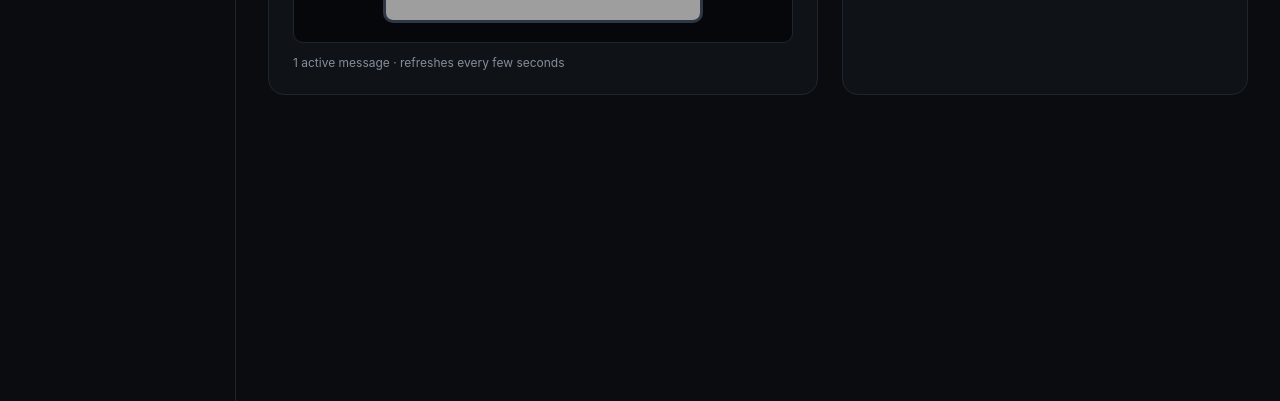
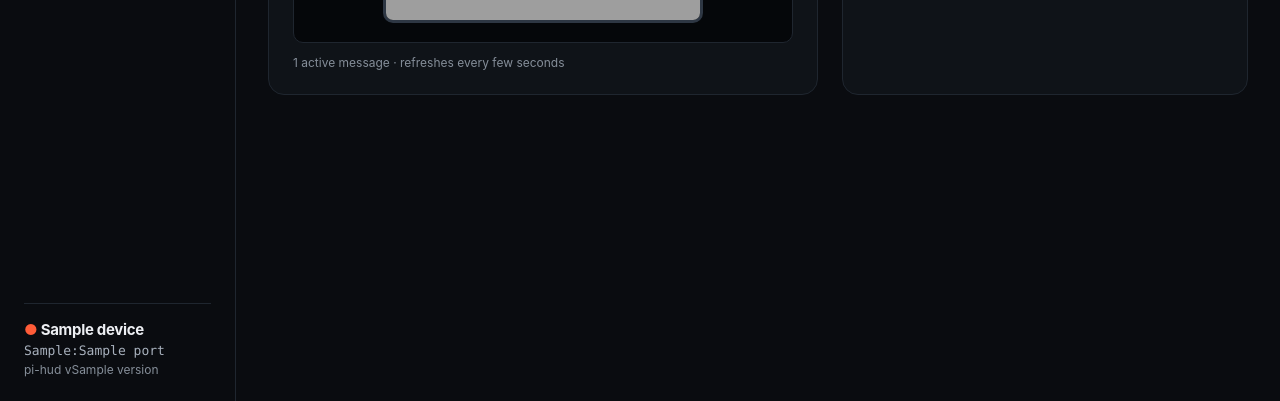
Before and after one commit to atefalvi/pi-hud, a FastAPI app: template src/pi_hud/templates/dashboard.html in a window 1280 px wide. Shown: the part 399-800 px from the top of the page. Run offline with FastAPI, Linux system fonts and the light colour scheme; the template is opened without the code that fills it: most values are stand-ins (such as "Sample title", 1, 10 or a date in 2020); parts of the project's set-up code (start-up, migrations or seed data) failed here and were passed over; grey boxes are pictures that could not be loaded.

Commit message:
Sidebar device identity: hostname, LAN IP:port, version
Running multiple Pis made dashboards indistinguishable. The sidebar now
pins hostname (ember dot), IP:port, and version to the bottom, and the
page <title> leads with the hostname so browser tabs differ too.

Co-Authored-By: Claude Opus 4.8 <noreply@anthropic.com>

```diff
--- a/src/pi_hud/static/css/app.css
+++ b/src/pi_hud/static/css/app.css
@@ -19,7 +19,12 @@ a{color:inherit}
 h1,h2,h3,p{margin:0}
 
 .app{display:grid;grid-template-columns:236px 1fr;min-height:100vh}
-.side{background:var(--bg-0);border-right:1px solid var(--border-1);padding:var(--space-5)}
+.side{background:var(--bg-0);border-right:1px solid var(--border-1);padding:var(--space-5);display:flex;flex-direction:column}
+.side .nav{flex:1;align-content:start}
+.side-foot{margin-top:var(--space-5);padding-top:var(--space-4);border-top:1px solid var(--border-1);display:grid;gap:4px}
+.side-host{font-weight:650;font-size:15px;letter-spacing:-.02em}
+.side-host .dot{color:var(--accent)}
+.side-ip{color:var(--text-2);font-size:13px}
 .pi-brand{display:flex;gap:12px;align-items:center;margin-bottom:var(--space-6)}
 .pi-mark{width:34px;height:34px;border-radius:8px;border:1px solid var(--border-2);position:relative;display:grid;place-items:center;font-family:var(--font-mono);font-weight:900}
 .pi-mark::after{content:"";position:absolute;width:7px;height:7px;left:-3px;bottom:5px;border-radius:50%;background:var(--accent);box-shadow:0 0 0 3px var(--bg-0)}
--- a/src/pi_hud/templates/base.html
+++ b/src/pi_hud/templates/base.html
@@ -3,7 +3,7 @@
 <head>
 <meta charset="utf-8">
 <meta name="viewport" content="width=device-width, initial-scale=1">
-<title>pi-hud · {{ title|default('Observatory') }}</title>
+<title>{{ device.hostname if device else 'pi-hud' }} · pi-hud</title>
 <link rel="stylesheet" href="/static/css/app.css">
 </head>
 <body>
@@ -21,6 +21,13 @@
       <a href="/logs" class="{{ 'active' if nav=='logs' }}"><span class="glyph">☰</span> Logs</a>
       <a href="/docs" class="{{ 'active' if nav=='docs' }}"><span class="glyph">{}</span> API</a>
     </nav>
+    {% if device %}
+    <div class="side-foot">
+      <div class="side-host"><span class="dot">●</span> {{ device.hostname }}</div>
+      <div class="mono side-ip">{{ device.ip }}:{{ device.port }}</div>
+      <div class="small">pi-hud v{{ device.version }}{% if lan_mode %} · LAN{% endif %}</div>
+    </div>
+    {% endif %}
   </aside>
   <main class="panel">
     {% block content %}{% endblock %}
```
Also changed, not shown: src/pi_hud/api.py (+9 -1 lines), src/pi_hud/metrics.py (+12 -0 lines).
